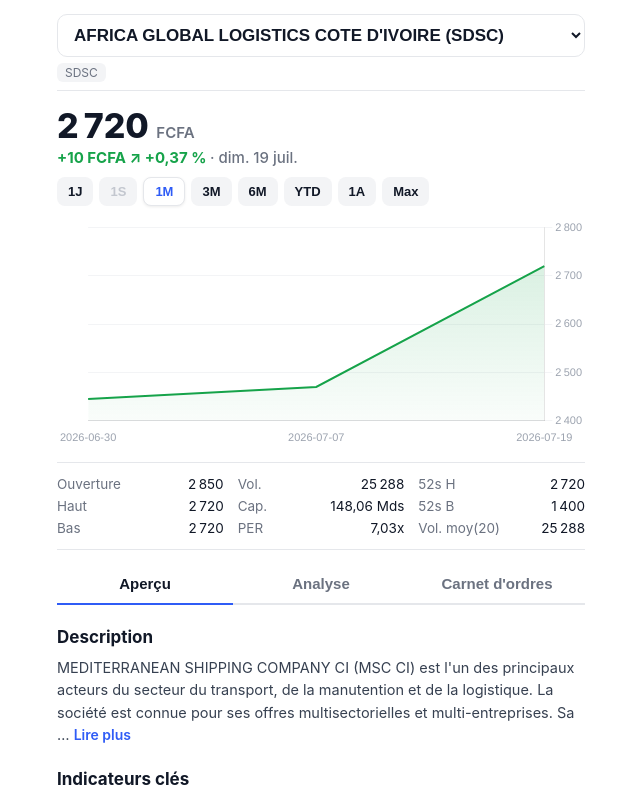
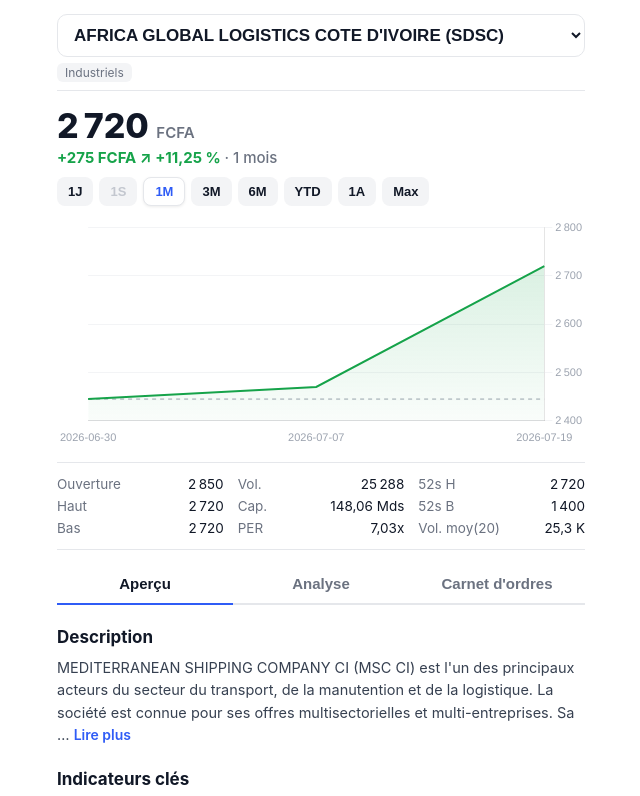
Before and after one commit to armelrosario-sys/-brvm-analyse-actions, a plain HTML site: page docs/index.html in a window 1280 px wide. Shown: the top 796 px of the page, without its empty margins (319-959 px from the left). Drawn offline with nearby package versions, Linux system fonts and the light colour scheme.

Commit message:
Refactor graph message handling and variable initialization

```diff
--- a/docs/index.html
+++ b/docs/index.html
@@ -28,7 +28,7 @@
 box-shadow:0 1px 3px rgba(0,0,0,.08);color:var(--bleu)}
 .periodes button:disabled{color:#c3c7cf;cursor:not-allowed}
 #zoneGraph{height:230px;position:relative}
-#msgGraph{position:absolute;inset:0;display:flex;align-items:center;justify-content:center;
+#msgGraph{position:absolute;inset:0;align-items:center;justify-content:center;
 color:var(--gris);font-size:13px;display:none}
 .stats{display:grid;grid-template-columns:1fr 1fr 1fr;gap:0 14px;border-top:1px solid var(--ligne);
 border-bottom:1px solid var(--ligne);padding:10px 0;margin:14px 0;font-size:13.5px}
@@ -92,9 +92,15 @@
 const fmt = n => n==null ? "—" : new Intl.NumberFormat('fr-FR',{maximumFractionDigits:2}).format(n);
 const fmtEntier = n => n==null ? "—" : new Intl.NumberFormat('fr-FR',{maximumFractionDigits:0}).format(n);
 const fmtMds = m => m==null ? "—" : (m>=1e6 ? fmt(m/1e6)+" Bds" : fmt(m/1e3)+" Mds");
-let cours={}, tech={}, fonda={}, histo=null, graph=null, graphDiv=null, periode="1M";
+const fmtK = n => n==null ? "—" : (n>=1e6 ? fmt(n/1e6)+" M" :
+  n>=1000 ? new Intl.NumberFormat('fr-FR',{maximumFractionDigits:1}).format(n/1000)+" K" : fmtEntier(n));
+const LIB_SECTEURS = {FIN:"Finances", CB:"Consommation de base", CD:"Consommation discrétionnaire",
+  IND:"Industriels", ENE:"Énergie", TEL:"Télécommunications", SPU:"Services publics"};
+const LIB_PERIODE = {"1S":"1 semaine","1M":"1 mois","3M":"3 mois","6M":"6 mois",
+  "YTD":"depuis le 1er janv.","1A":"1 an","Max":"Max"};
+let cours={}, tech={}, fonda={}, secteurs={}, histo=null, valCourante=null,
+    graph=null, graphDiv=null, periode="1M";
 
-// Chargement de Chart.js avec source de secours
 function chargerChartJs(){
   return new Promise(res=>{
     if(window.Chart) return res(true);
@@ -111,14 +117,15 @@
 
 async function chargerBase(){
   const chartOk = await chargerChartJs();
-  if(!chartOk) document.getElementById('msgGraph').textContent =
-    "Graphique indisponible (bibliothèque non chargée)";
-  const [c,t,f] = await Promise.all([
+  if(!chartOk){ const m=document.getElementById('msgGraph');
+    m.style.display='flex'; m.textContent="Graphique indisponible (bibliothèque non chargée)"; }
+  const [c,t,f,s] = await Promise.all([
     fetch('data/cours.json').then(r=>r.json()),
     fetch('data/technique.json').then(r=>r.json()).catch(()=>({valeurs:{}})),
     fetch('data/fondamentaux.json').then(r=>r.json()).catch(()=>({valeurs:{}})),
+    fetch('data/secteurs.json').then(r=>r.json()).catch(()=>({})),
   ]);
-  cours=c; tech=t.valeurs||{}; fonda=f.valeurs||{};
+  cours=c; tech=t.valeurs||{}; fonda=f.valeurs||{}; secteurs=s||{};
   const sel=document.getElementById('choixValeur');
   c.valeurs.sort((a,b)=>a.nom.localeCompare(b.nom)).forEach(v=>{
     const o=document.createElement('option');
@@ -132,20 +139,12 @@
 async function afficher(t){
   histo = await fetch('data/historique/'+t+'.json').then(r=>r.json()).catch(()=>null);
   const v = cours.valeurs.find(x=>x.ticker===t)||{};
+  valCourante = v;
   const te = tech[t]||{}, fo = fonda[t]||{};
 
-  document.getElementById('chipSecteur').textContent = t;
+  document.getElementById('chipSecteur').textContent =
+    LIB_SECTEURS[secteurs[t]] || secteurs[t] || t;
   document.getElementById('cours').textContent = fmtEntier(v.cours);
-  const va = v.variation_pct;
-  const el = document.getElementById('variation');
-  // Delta en FCFA deduit du % officiel (colonne veille BRVM non fiable)
-  const delta = (v.cours!=null && va!=null) ? v.cours - v.cours/(1+va/100) : null;
-  el.className = va>0?'hausse':va<0?'baisse':'neutre';
-  el.textContent = (delta!=null?((delta>=0?'+':'')+fmtEntier(delta)+' FCFA  '):'') +
-                   (va!=null?((va>=0?'↗ +':'↘ ')+fmt(va)+' %'):'');
-  const d = cours.maj ? new Date(cours.maj) : null;
-  document.getElementById('dateCours').textContent = d ? '· ' +
-    d.toLocaleDateString('fr-FR',{weekday:'short',day:'numeric',month:'short'}) : '';
 
   const pts = (histo&&histo.seance&&histo.seance.points)||[];
   const cSeance = pts.map(p=>p.cours);
@@ -158,7 +157,7 @@
     ["Haut", fmtEntier(haut)], ["Cap.", fmtMds(fo.capitalisation_mfcfa)],
     ["52s B", fmtEntier(te.bas_52s)],
     ["Bas", fmtEntier(bas)], ["PER", dernierEx.per!=null?fmt(dernierEx.per)+"x":"—"],
-    ["Vol. moy(20)", fmtEntier(te.volume_moyen_20)],
+    ["Vol. moy(20)", fmtK(te.volume_moyen_20)],
   ];
   document.getElementById('stats').innerHTML =
     stats.map(s=>`<div><span class="lib">${s[0]}</span><span>${s[1]}</span></div>`).join('');
@@ -209,11 +208,11 @@
     "Sources : BRVM (cours), Sika Finance et rapports annuels (fondamentaux). " +
     "Dernière mise à jour : " + (cours.maj||"—").replace("T"," ").slice(0,16) + " UTC.";
 
-  // Graphique principal d'abord, dividendes ensuite, chacun protege
   majPeriodes();
+  majVariation();
   try{ dessinerGraphique(); }catch(e){ console.error("Graphique cours:",e);
-    document.getElementById('msgGraph').style.display='flex';
-    document.getElementById('msgGraph').textContent="Graphique indisponible"; }
+    const m=document.getElementById('msgGraph');
+    m.style.display='flex'; m.textContent="Graphique indisponible"; }
   try{ dessinerDividendes(divs); }catch(e){ console.error("Graphique dividendes:",e); }
 }
 
@@ -241,7 +240,8 @@
   const dern = combine.length?combine[combine.length-1].d:null;
   const coupe = js => combine.filter(x=>x.d>=js);
   const an=dern?+dern.slice(0,4):0;
-  function serie(s){return {labels:s.map(x=>x.d),data:s.map(x=>x.c),ref:null};}
+  function serie(s){return {labels:s.map(x=>x.d),data:s.map(x=>x.c),
+    ref:s.length?s[0].c:null};}
   function rec(d,ans,mois){
     let a=+d.slice(0,4), mo=+d.slice(5,7)-mois; a-=ans;
     while(mo<1){mo+=12;a--;}
@@ -254,13 +254,41 @@
       return {labels:pts.map(p=>p.h), data:pts.map(p=>p.cours),
               ref:histo.seance?histo.seance.veille:null};
     }
-    case "1S": { const s=q.slice(-5); return {labels:s.map(x=>x.date.slice(5)),data:s.map(x=>x.cours),ref:null}; }
+    case "1S": { const s=q.slice(-5);
+      return {labels:s.map(x=>x.date.slice(5)),data:s.map(x=>x.cours),
+              ref:s.length?s[0].cours:null}; }
     case "1M": return serie(coupe(rec(dern,0,1)));
     case "3M": return serie(coupe(rec(dern,0,3)));
     case "6M": return serie(coupe(rec(dern,0,6)));
     case "YTD": return serie(coupe(an+"-01-01"));
     case "1A": return serie(coupe(rec(dern,1,0)));
     default:   return serie(combine);
+  }
+}
+
+function majVariation(){
+  const v = valCourante||{};
+  const el = document.getElementById('variation');
+  const dateEl = document.getElementById('dateCours');
+  if(periode==="1J"){
+    const va = v.variation_pct;
+    const delta = (v.cours!=null && va!=null) ? v.cours - v.cours/(1+va/100) : null;
+    el.className = va>0?'hausse':va<0?'baisse':'neutre';
+    el.textContent = (delta!=null?((delta>=0?'+':'')+fmtEntier(delta)+' FCFA  '):'') +
+                     (va!=null?((va>=0?'↗ +':'↘ ')+fmt(va)+' %'):'');
+    const d = cours.maj ? new Date(cours.maj) : null;
+    dateEl.textContent = d ? '· ' +
+      d.toLocaleDateString('fr-FR',{weekday:'short',day:'numeric',month:'short'}) : '';
+  } else {
+    const s = seriePourPeriode();
+    if(s.data.length>1){
+      const debut=s.data[0], fin=s.data[s.data.length-1];
+      const delta=fin-debut, va=debut?((fin/debut-1)*100):null;
+      el.className = delta>0?'hausse':delta<0?'baisse':'neutre';
+      el.textContent = (delta>=0?'+':'')+fmtEntier(delta)+' FCFA  ' +
+                       (va!=null?((va>=0?'↗ +':'↘ ')+fmt(va)+' %'):'');
+    } else { el.className='neutre'; el.textContent='—'; }
+    dateEl.textContent = '· ' + (LIB_PERIODE[periode]||periode);
   }
 }
 
@@ -278,19 +306,26 @@
 function dessinerGraphique(){
   if(!window.Chart) return;
   const s=seriePourPeriode();
-  document.getElementById('msgGraph').style.display = s.data.length?'none':'flex';
-  if(!s.data.length){ document.getElementById('msgGraph').textContent="Pas encore de données pour cette période"; }
+  const m=document.getElementById('msgGraph');
+  m.style.display = s.data.length?'none':'flex';
+  if(!s.data.length){ m.textContent="Pas encore de données pour cette période"; }
   const monte = s.data.length>1 ? s.data[s.data.length-1]>=s.data[0] : true;
   const coul = monte?'#16a34a':'#dc2626';
   if(graph) graph.destroy();
+  const datasets=[{data:s.data,borderColor:coul,borderWidth:2,
+      pointRadius:0,fill:true,tension:0,stepped:periode==="1J",
+      backgroundColor:c=>{const g=c.chart.ctx.createLinearGradient(0,0,0,230);
+        g.addColorStop(0,coul+"33");g.addColorStop(1,coul+"00");return g;}}];
+  if(s.ref!=null && s.data.length>1){
+    datasets.push({data:s.data.map(()=>s.ref),borderColor:'#9ca3af',
+      borderWidth:1,borderDash:[4,4],pointRadius:0,fill:false});
+  }
   graph = new Chart(document.getElementById('graphique'),{
     type:'line',
-    data:{labels:s.labels,datasets:[{data:s.data,borderColor:coul,borderWidth:2,
-      pointRadius:0,fill:true,tension:0,stepped:periode==="1J",
-      backgroundColor:c=>{const g=c.chart.ctx.createLinearGradient(0,0,0,230);
-        g.addColorStop(0,coul+"33");g.addColorStop(1,coul+"00");return g;}}]},
+    data:{labels:s.labels,datasets},
     options:{maintainAspectRatio:false,animation:false,
-      plugins:{legend:{display:false},tooltip:{intersect:false,mode:'index'}},
+      plugins:{legend:{display:false},tooltip:{intersect:false,mode:'index',
+        filter:i=>i.datasetIndex===0}},
       scales:{x:{ticks:{maxTicksLimit:5,color:'#9ca3af',font:{size:11}},grid:{display:false}},
               y:{position:'right',ticks:{maxTicksLimit:5,color:'#9ca3af',font:{size:11},
                  callback:v=>fmtEntier(v)},grid:{color:'#f3f4f6'}}}}
@@ -314,7 +349,8 @@
 }
 
 document.getElementById('periodes').addEventListener('click',e=>{
-  if(e.target.dataset.p && !e.target.disabled){ periode=e.target.dataset.p; majPeriodes(); dessinerGraphique(); }
+  if(e.target.dataset.p && !e.target.disabled){
+    periode=e.target.dataset.p; majPeriodes(); majVariation(); dessinerGraphique(); }
 });
 chargerBase();
 </script>
```
